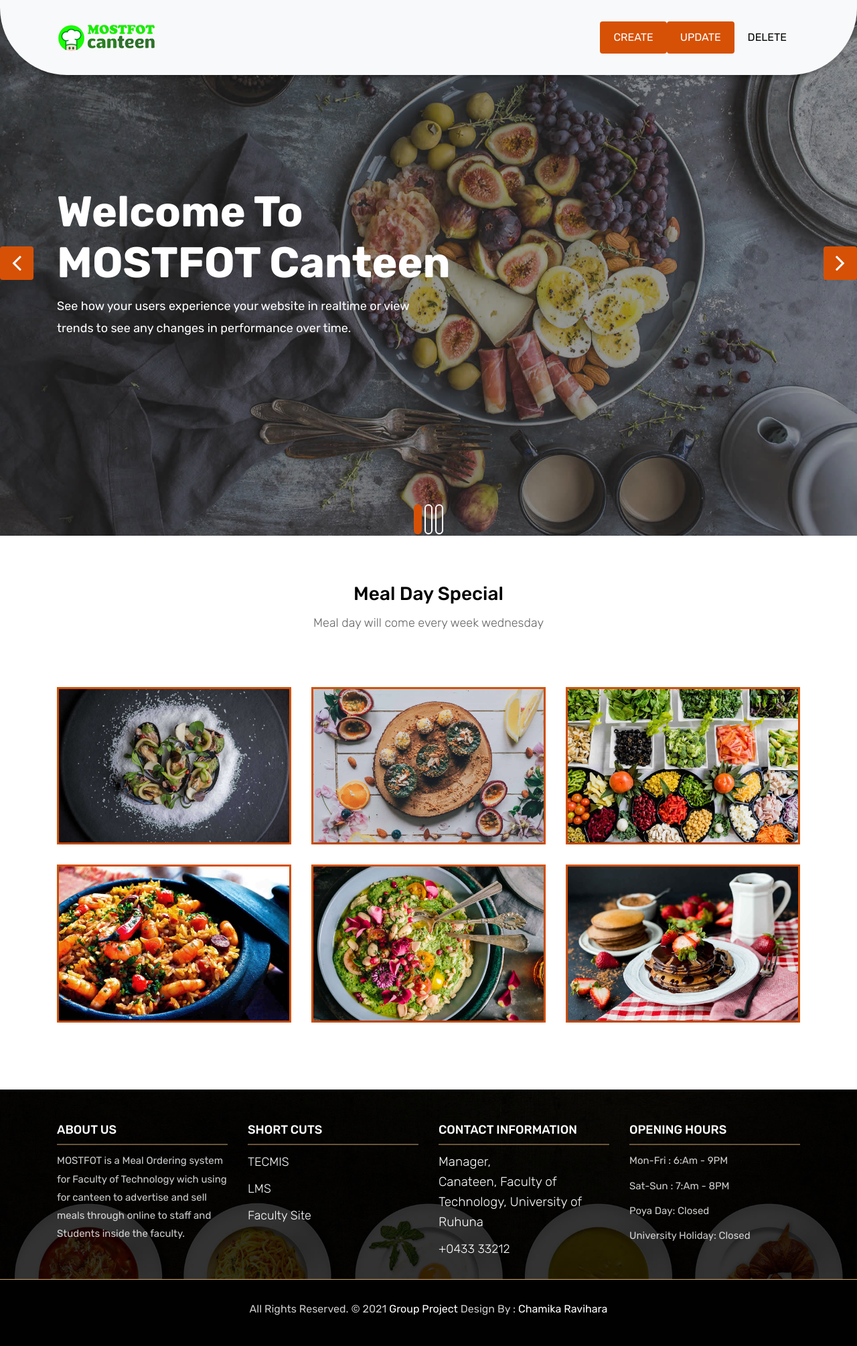
After one commit to chamikaravihara-tec/CanteenSystem, a Spring Boot app: page /Order in a window 1280 px wide. The commit adds this page. Shown: the whole page at 67% size. Run offline with Spring Boot 4, Linux system fonts and the light colour scheme.

Commit message:
html files

```diff
--- a/demo/src/main/java/CanteenSystem/HomeController.java
+++ b/demo/src/main/java/CanteenSystem/HomeController.java
@@ -42,6 +42,9 @@ public class HomeController {
          //   }
        // }
   //  }
+    @RequestMapping("/View_User")
+    public String getAllUsers(Model model) { return "canteensystemWeb/forms/View_User"; }
+
     @RequestMapping("/User_Create")
     public String getCreateUser(Model model){return "canteensystemWeb/forms/User_Create";}
 
@@ -57,11 +60,15 @@ public class HomeController {
         return "canteensystemWeb/forms/Delete_User";
     }
 
+    @RequestMapping("/View_Product")
+    public String getAllProduct(Model model) {return "canteensystemWeb/forms/View_Product"; }
+
     @RequestMapping("/New_Product")
     public String getNewProduct(Model model)
     {
         return "canteensystemWeb/forms/New_Product";
     }
+
     @RequestMapping("/Edit_Product")
     public String getEditProduct(Model model)
     {
@@ -74,51 +81,60 @@ public class HomeController {
         return "canteensystemWeb/forms/Delete_product";
     }
 
+    @RequestMapping("/View_Order")
+    public String getAllOrder(Model model){ return "canteensystemWeb/forms/View_Order";}
+
+    @RequestMapping("/Create_Order")
+    public String getNewOrder(Model model){ return "canteensystemWeb/forms/Create_Order";}
+
+    @RequestMapping("/Edit_Order")
+    public String getEditOrder(Model model){ return "canteensystemWeb/forms/Edit_Order";}
+
+    @RequestMapping("/Delete_Order")
+    public String getDeleteOrder(Model model){ return "canteensystemWeb/forms/Delete_Order";}
+
+    @RequestMapping("/View_Invoice")
+    public String getAllInvoice(Model model){ return "canteensystemWeb/forms/View_Invoice";}
+
+    @RequestMapping("/Invoice")
+    public String getNewInvoice(Model model){ return "canteensystemWeb/forms/Invoice";}
+
+    @RequestMapping("/Edit_Invoice")
+    public String getEditInvoice(Model model){ return "canteensystemWeb/forms/Edit_Invoice";}
+
+    @RequestMapping("/Delete_invoice")
+    public String getDeleteInvoice(Model model){ return "canteensystemWeb/forms/Delete_Invoice";}
+
     @RequestMapping("/Logout")
-    public String getLogOut(Model model)
-    {
-        return "canteensystemWeb/index";
-    }
+    public String getLogOut(Model model) { return "canteensystemWeb/index"; }
+
     @RequestMapping("/Menu")
-        public String getMenu(Model model)
-    {
-        return "canteensystemWeb/menu";
-    }
+        public String getMenu(Model model) { return "canteensystemWeb/menu"; }
 
     @RequestMapping("/Contact")
-    public String getOrder(Model model)
-    {
-        return "canteensystemWeb/contact";
-    }
+    public String getOrder(Model model) { return "canteensystemWeb/contact"; }
 
     @RequestMapping("/Account")
-    public String getAccount(Model model)
-    {
-        return "canteensystemWeb/account";
-    }
+    public String getAccount(Model model) { return "canteensystemWeb/account"; }
 
     @RequestMapping("/Inventory")
-    public String getInventory(Model model)
-    {
-        return "canteensystemWeb/inventory";
-    }
+    public String getInventory(Model model) { return "canteensystemWeb/inventory"; }
 
     @RequestMapping("/Admin")
-    public String getAdmin(Model model)
-    {
-        return "canteensystemWeb/admin";
-    }
+    public String getAdmin(Model model) { return "canteensystemWeb/admin"; }
+
+    @RequestMapping("/invoice")
+    public String getInvoice(Model model){ return "canteensystemWeb/invoice";}
+
+    @RequestMapping("/Order")
+    public String getOrderPage(Model model){ return "canteensystemWeb/order";}
 
     @RequestMapping("/Home")
-    public String getUser(Model model)
-    {
-        return "canteensystemWeb/home";
-    }
+    public String getUser(Model model) { return "canteensystemWeb/home"; }
 
     @RequestMapping("/CanteenOwner")
-    public String getOwner(Model model)
-    {
-        return "canteensystemWeb/owner";
-    }
+    public String getOwner(Model model) { return "canteensystemWeb/owner"; }
+
+
 
 }
--- /dev/null
+++ b/demo/src/main/resources/templates/canteensystemWeb/order.html
@@ -0,0 +1,224 @@
+<!DOCTYPE html>
+<html lang="en" xmlns:th="http://www.thymeleaf.org"><!-- Basic -->
+<head>
+    <meta charset="utf-8">
+    <meta http-equiv="X-UA-Compatible" content="IE=edge">
+
+    <!-- Mobile Metas -->
+    <meta name="viewport" content="width=device-width, initial-scale=1">
+
+    <!-- Site Metas -->
+    <title>MOSTFOT Canteen</title>
+    <meta name="keywords" content="">
+    <meta name="description" content="">
+    <meta name="author" content="">
+
+    <!-- Site Icons -->
+    <link rel="shortcut icon" href="images/favicon.ico" type="image/x-icon">
+    <link rel="apple-touch-icon" href="images/apple-touch-icon.png">
+
+    <!-- Bootstrap CSS -->
+    <link rel="stylesheet" href="css/bootstrap.min.css">
+    <!-- Site CSS -->
+    <link rel="stylesheet" href="css/style.css">
+    <!-- Responsive CSS -->
+    <link rel="stylesheet" href="css/responsive.css">
+    <!-- Custom CSS -->
+    <link rel="stylesheet" href="css/custom.css">
+
+    <!--[if lt IE 9]>
+    <script src="https://oss.maxcdn.com/libs/html5shiv/3.7.0/html5shiv.js"></script>
+    <script src="https://oss.maxcdn.com/libs/respond.js/1.4.2/respond.min.js"></script>
+    <![endif]-->
+
+</head>
+
+<body>
+<!-- Start header -->
+<header class="top-navbar">
+    <nav class="navbar navbar-expand-lg navbar-light bg-light">
+        <div class="container">
+            <a class="navbar-brand" href="/">
+                <img src="images/logo.png" alt="" />
+            </a>
+            <button class="navbar-toggler" type="button" data-toggle="collapse" data-target="#navbars-rs-food" aria-controls="navbars-rs-food" aria-expanded="false" aria-label="Toggle navigation">
+                <span class="navbar-toggler-icon"></span>
+            </button>
+            <div class="collapse navbar-collapse" id="navbars-rs-food">
+                <ul class="navbar-nav ml-auto">
+                    <li class="nav-item active"><a class="nav-link" href="/New_Order">Create</a></li>
+                    <li class="nav-item active"><a class="nav-link" href="/Edit_Order">Update</a></li>
+                    <li class="nav-item"><a class="nav-link" href="/Delete_Order">Delete</a></li>
+                </ul>
+            </div>
+        </div>
+    </nav>
+</header>
+<!-- End header -->
+
+<!-- Start slides -->
+<div id="slides" class="cover-slides">
+    <ul class="slides-container">
+        <li class="text-left">
+            <img src="images/slider-01.jpg" alt="">
+            <div class="container">
+                <div class="row">
+                    <div class="col-md-12">
+                        <h1 class="m-b-20"><strong>Welcome To <br> MOSTFOT Canteen</strong></h1>
+                        <p class="m-b-40">See how your users experience your website in realtime or view  <br>
+                            trends to see any changes in performance over time.</p>
+
+                    </div>
+                </div>
+            </div>
+        </li>
+        <li class="text-left">
+            <img src="images/slider-02.jpg" alt="">
+            <div class="container">
+                <div class="row">
+                    <div class="col-md-12">
+                        <h1 class="m-b-20"><strong>Welcome To <br> MOSTFOT Canteen</strong></h1>
+                        <p class="m-b-40">See how your users experience your website in realtime or view  <br>
+                            trends to see any changes in performance over time.</p>
+
+                    </div>
+                </div>
+            </div>
+        </li>
+        <li class="text-left">
+            <img src="images/slider-03.jpg" alt="">
+            <div class="container">
+                <div class="row">
+                    <div class="col-md-12">
+                        <h1 class="m-b-20"><strong>Welcome To <br> MOSTFOT Canteen</strong></h1>
+                        <p class="m-b-40">See how your users experience your website in realtime or view  <br>
+                            trends to see any changes in performance over time.</p>
+
+                    </div>
+                </div>
+            </div>
+        </li>
+    </ul>
+    <div class="slides-navigation">
+        <a href="#" class="next"><i class="fa fa-angle-right" aria-hidden="true"></i></a>
+        <a href="#" class="prev"><i class="fa fa-angle-left" aria-hidden="true"></i></a>
+    </div>
+</div>
+<!-- End slides -->
+
+
+
+
+<!-- Start Menu -->
+
+<!-- End Menu -->
+
+<!-- Start Gallery -->
+<div class="gallery-box">
+    <div class="container">
+        <div class="row">
+            <div class="col-lg-12">
+                <div class="heading-title text-center">
+                    <h2>Meal Day Special</h2>
+                    <p>Meal day will come every week wednesday</p>
+                </div>
+            </div>
+        </div>
+        <div class="tz-gallery">
+            <div class="row">
+                <div class="col-sm-12 col-md-4 col-lg-4">
+                    <a class="lightbox" href="images/gallery-img-01.jpg">
+                        <img class="img-fluid" src="images/gallery-img-01.jpg" alt="Gallery Images">
+                    </a>
+                </div>
+                <div class="col-sm-6 col-md-4 col-lg-4">
+                    <a class="lightbox" href="images/gallery-img-02.jpg">
+                        <img class="img-fluid" src="images/gallery-img-02.jpg" alt="Gallery Images">
+                    </a>
+                </div>
+                <div class="col-sm-6 col-md-4 col-lg-4">
+                    <a class="lightbox" href="images/gallery-img-03.jpg">
+                        <img class="img-fluid" src="images/gallery-img-03.jpg" alt="Gallery Images">
+                    </a>
+                </div>
+                <div class="col-sm-12 col-md-4 col-lg-4">
+                    <a class="lightbox" href="images/gallery-img-04.jpg">
+                        <img class="img-fluid" src="images/gallery-img-04.jpg" alt="Gallery Images">
+                    </a>
+                </div>
+                <div class="col-sm-6 col-md-4 col-lg-4">
+                    <a class="lightbox" href="images/gallery-img-05.jpg">
+                        <img class="img-fluid" src="images/gallery-img-05.jpg" alt="Gallery Images">
+                    </a>
+                </div>
+                <div class="col-sm-6 col-md-4 col-lg-4">
+                    <a class="lightbox" href="images/gallery-img-06.jpg">
+                        <img class="img-fluid" src="images/gallery-img-06.jpg" alt="Gallery Images">
+                    </a>
+                </div>
+            </div>
+        </div>
+    </div>
+</div>
+<!-- End Gallery -->
+
+
+
+
+<!-- Start Footer -->
+<footer class="footer-area bg-f">
+    <div class="container">
+        <div class="row">
+            <div class="col-lg-3 col-md-6">
+                <h3>About Us</h3>
+                <p>MOSTFOT is a Meal Ordering system for Faculty of Technology wich using for canteen to advertise and sell meals through online to staff and Students inside the faculty.</p>
+            </div>
+            <div class="col-lg-3 col-md-6">
+                <h3>Short Cuts</h3>
+                <p class="lead"><a href="https://paravi.ruh.ac.lk/tecmis/">TECMIS</a> </p>
+                <p class="lead"><a href="http://teclms.ruh.ac.lk/">LMS</a> </p>
+                <p class="lead"><a href="http://www.tec.ruh.ac.lk/">Faculty Site</a> </p>
+            </div>
+            <div class="col-lg-3 col-md-6">
+                <h3>Contact information</h3>
+                <p class="lead">Manager,<br> Canateen, Faculty of Technology, University of Ruhuna</p>
+                <p class="lead"><a href="#">+0433 33212</a></p>
+            </div>
+            <div class="col-lg-3 col-md-6">
+                <h3>Opening hours</h3>
+                <p><span class="text-color">Mon-Fri :</span> 6:Am - 9PM</p>
+                <p><span class="text-color">Sat-Sun :</span> 7:Am - 8PM</p>
+                <p><span class="text-color">Poya Day: </span>Closed</p>
+                <p><span class="text-color">University Holiday: </span>Closed</p>
+            </div>
+        </div>
+    </div>
+
+    <div class="copyright">
+        <div class="container">
+            <div class="row">
+                <div class="col-lg-12">
+                    <p class="company-name">All Rights Reserved. &copy; 2021 <a href="#">Group Project</a> Design By :
+                        <a href="https://html.design/">Chamika Ravihara</a></p>
+                </div>
+            </div>
+        </div>
+    </div>
+
+</footer>
+<!-- End Footer -->
+
+<!-- ALL JS FILES -->
+<script src="js/jquery-3.2.1.min.js"></script>
+<script src="js/popper.min.js"></script>
+<script src="js/bootstrap.min.js"></script>
+<!-- ALL PLUGINS -->
+<script src="js/jquery.superslides.min.js"></script>
+<script src="js/images-loded.min.js"></script>
+<script src="js/isotope.min.js"></script>
+<script src="js/baguetteBox.min.js"></script>
+<script src="js/form-validator.min.js"></script>
+<script src="js/contact-form-script.js"></script>
+<script src="js/custom.js"></script>
+</body>
+</html>
--- a/demo/src/main/resources/templates/canteensystemWeb/owner.html
+++ b/demo/src/main/resources/templates/canteensystemWeb/owner.html
@@ -51,6 +51,8 @@
                     <li class="nav-item"><a class="nav-link" href="/Contact">Contact</a></li>
                     <li class="nav-item"><a class="nav-link" href="/Account">Account</a></li>
                     <li class="nav-item"><a class="nav-link" href="/Inventory">Inventory</a></li>
+                    <li class="nav-item"><a class="nav-link" href="/Invoice">Invoice</a></li>
+                    <li class="nav-item"><a class="nav-link" href="/Order">Order</a></li>
                     <li class="nav-item"><a class="nav-link" href="/Logout">Logout</a></li>
                 </ul>
             </div>
```
Also changed, not shown: demo/src/main/resources/templates/canteensystemWeb/invoice.html (added, +224 -0 lines).
